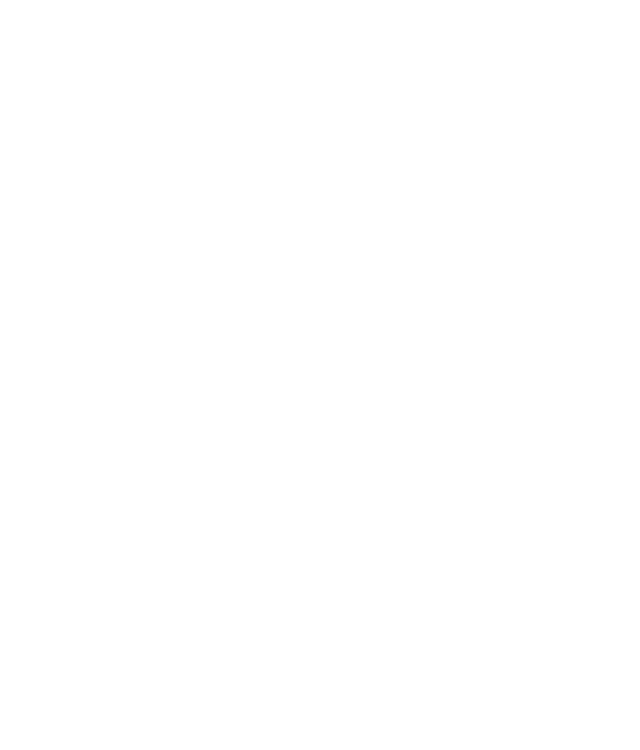
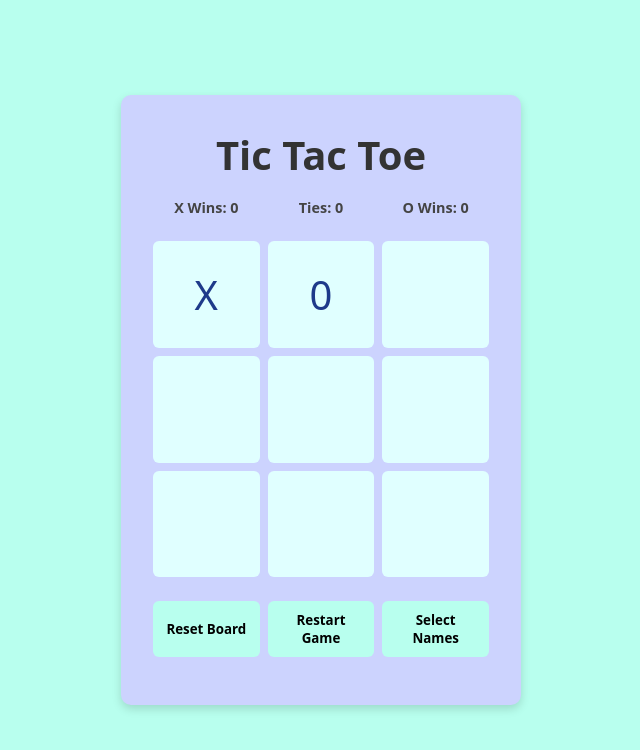
Before and after one commit to Issa-Abbani/Tic-Tac-Toe, a plain HTML site: page index.html in a window 1280 px wide. Shown: the whole page, without its empty margins (319-959 px from the left). Drawn offline with Linux system fonts and the light colour scheme; a web font is replaced by a local one.

Commit message:
Initial UI - Plain HTML & CSS

```diff
--- a/index.html
+++ b/index.html
@@ -3,12 +3,45 @@
 <head>
   <meta charset="UTF-8">
   <meta name="viewport" content="width=device-width, initial-scale=1.0">
+  <link rel="preconnect" href="https://fonts.googleapis.com">
+  <link rel="preconnect" href="https://fonts.gstatic.com" crossorigin>
+  <link href="https://fonts.googleapis.com/css2?family=Bitcount+Prop+Single:wght@100..900&family=Roboto+Condensed:ital,wght@0,100..900;1,100..900&display=swap" rel="stylesheet">
   <link rel="stylesheet" href="style.css">
   <script src="script.js" defer></script>
   <title>Tic-Tac-Toe</title>
   <link rel="icon" href="Assets/tic-tac-toe_39453.ico" type="image/x-icon" />
 </head>
 <body>
+  <div class="container">
+    <h1 class="title">Tic Tac Toe</h1>
+
+    <div class="scoreboard">
+      <div class="score x-score">X Wins: <span id="x-score">0</span></div>
+      <div class="score ties">Ties: <span id="ties">0</span></div>
+      <div class="score o-score">O Wins: <span id="o-score">0</span></div>
+    </div>
+
+    <div class="game-board" id="game-board">
+
+      <div class="cell" data-index="0">X</div>
+      <div class="cell" data-index="1">0</div>
+      <div class="cell" data-index="2"></div>
+      <div class="cell" data-index="3"></div>
+      <div class="cell" data-index="4"></div>
+      <div class="cell" data-index="5"></div>
+      <div class="cell" data-index="6"></div>
+      <div class="cell" data-index="7"></div>
+      <div class="cell" data-index="8"></div>
+    </div>
+
+    <div class="buttons">
+      <button id="reset-btn">Reset Board</button>
+      <button id="restart-btn">Restart Game</button>
+      <button id="player-name">Select Names</button>
+    </div>
+
+    <p id="status" class="status"></p>
+  </div>
 
 </body>
 </html>
--- a/style.css
+++ b/style.css
@@ -0,0 +1,138 @@
+:root {
+  --bg-color: #b8ffee;
+  --container-bg: #ccd3fe;
+  --shadow-color: rgba(0, 0, 0, 0.15);
+
+  --primary-color: #b8ffee;
+  --primary-hover: #a49fff;
+
+  --cell-bg: #e0ffff;
+  --cell-hover: #c7fef6;
+  --cell-text: #1e3a8a;
+
+  --title-color: #333333;
+  --score-color: #444444;
+  --status-color: #111827;
+}
+
+* {
+  box-sizing: border-box;
+  margin: 0;
+  padding: 0;
+  font-family: "Bitcount Prop Single", system-ui;
+}
+
+body {
+  background: var(--bg-color);
+  display: flex;
+  justify-content: center;
+  align-items: center;
+  min-height: 100vh;
+  padding: 1rem;
+}
+
+.container {
+  width: 100%;
+  max-width: 400px;
+  background: var(--container-bg);
+  border-radius: 10px;
+  box-shadow: 0 4px 10px var(--shadow-color);
+  padding: 2rem;
+  text-align: center;
+}
+
+.title {
+  font-size: 2rem;
+  margin-bottom: 1rem;
+  color: var(--title-color);
+}
+
+.scoreboard {
+  display: flex;
+  justify-content: space-between;
+  margin-bottom: 1.5rem;
+}
+
+.score {
+  flex: 1;
+  font-weight: bold;
+  font-size: 0.9rem;
+  color: var(--score-color);
+}
+
+.score:not(:last-child) {
+  margin-right: 0.5rem;
+}
+
+.game-board {
+  display: grid;
+  grid-template-columns: repeat(3, 1fr);
+  gap: 8px;
+  margin-bottom: 1.5rem;
+}
+
+.cell {
+  background: var(--cell-bg);
+  width: 100%;
+  aspect-ratio: 1 / 1;
+  font-size: 2rem;
+  color: var(--cell-text);
+  display: flex;
+  justify-content: center;
+  align-items: center;
+  border-radius: 6px;
+  cursor: pointer;
+  transition: background 0.2s ease;
+}
+
+.cell:hover {
+  background: var(--cell-hover);
+}
+
+.cell.filled {
+  pointer-events: none;
+}
+
+.buttons {
+  display: flex;
+  justify-content: space-between;
+  gap: 0.5rem;
+}
+
+button {
+  flex: 1;
+  padding: 0.6rem;
+  border: none;
+  border-radius: 6px;
+  font-weight: bold;
+  cursor: pointer;
+  background: var(--primary-color);
+  color: rgb(0, 0, 0);
+  transition: background 0.2s ease, box-shadow 0.2s ease;
+}
+
+button:hover {
+  background: var(--primary-hover);
+  box-shadow: 0 4px 10px var(--primary-hover);
+}
+
+.status {
+  margin-top: 1rem;
+  font-size: 1rem;
+  color: var(--status-color);
+}
+
+/* Responsive tweaks for tablet & desktop */
+@media (min-width: 600px) {
+  .title {
+    font-size: 2.5rem;
+  }
+
+  .scoreboard {
+    font-size: 1rem;
+  }
+
+  .cell {
+    font-size: 2.5rem;
+  }
+}
```
